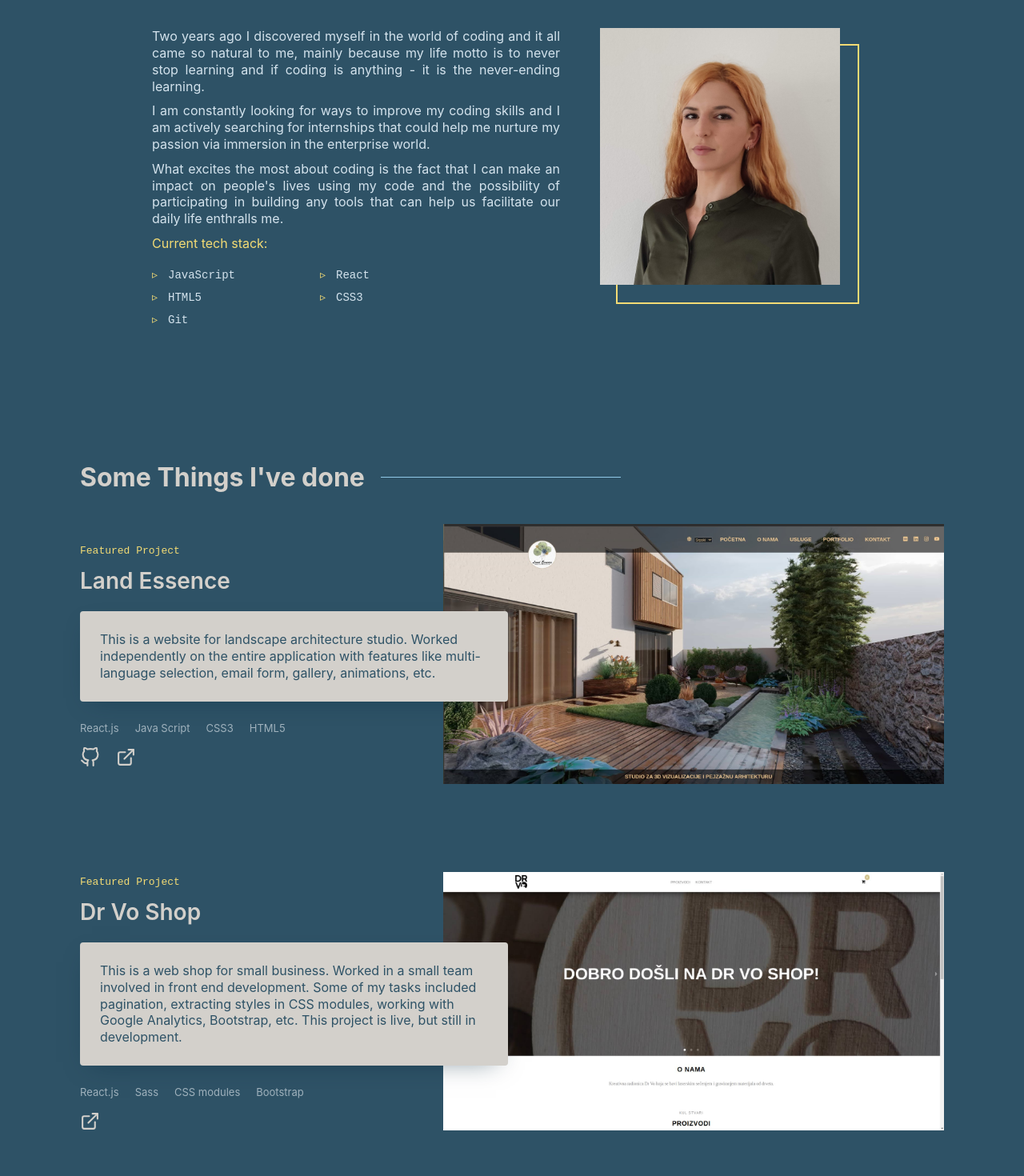
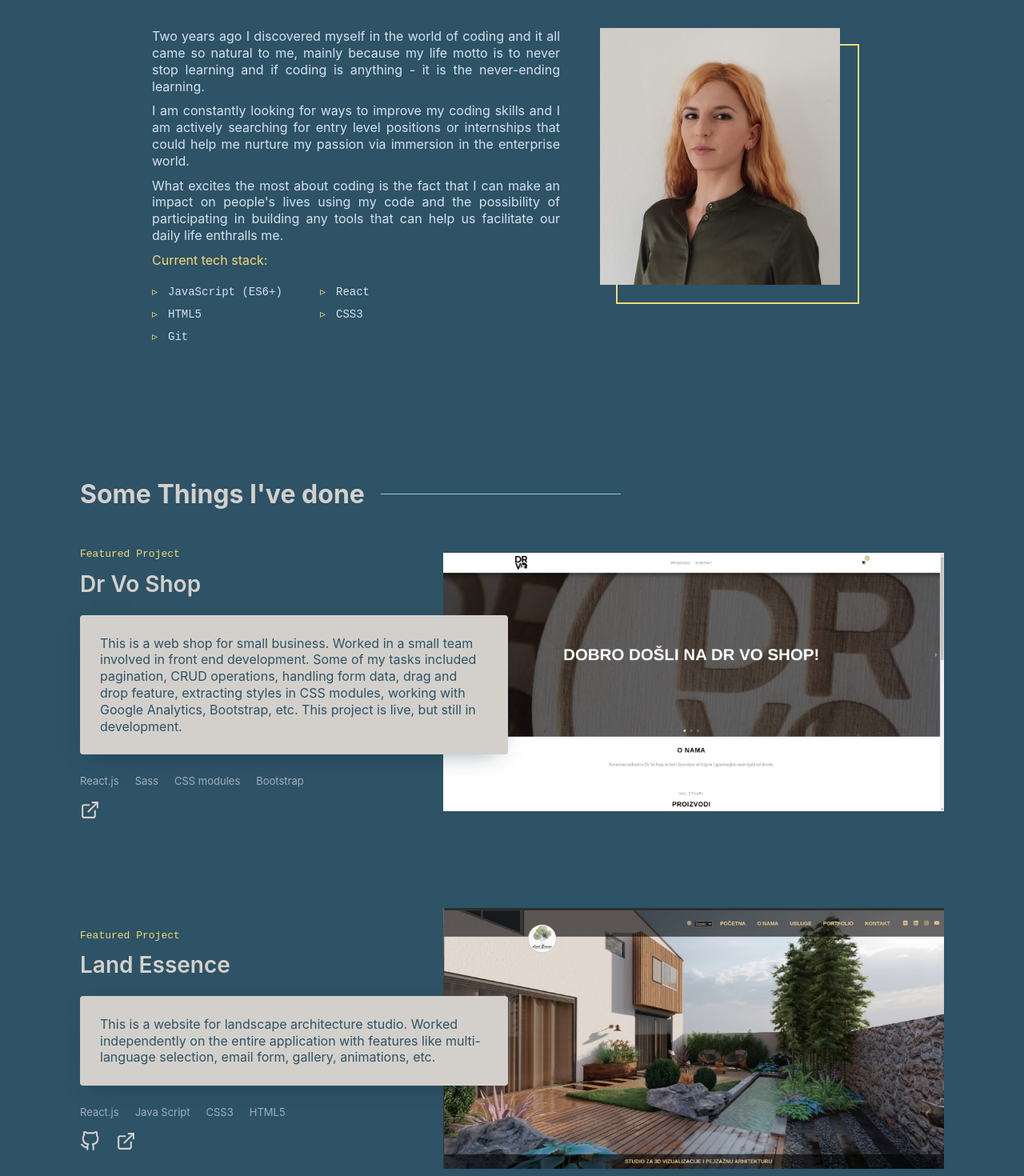
Before and after one commit to andjared/portfolio, a React (Create React App) app: page / in a window 1280 px wide. Shown: the part 1000-2470 px from the top of the page at 80% size. Built offline with nearby package versions, Linux system fonts and the light colour scheme.

Commit message:
text review

```diff
--- a/src/components/AboutMe/index.js
+++ b/src/components/AboutMe/index.js
@@ -17,8 +17,9 @@ export default function AboutMe() {
             </p>
             <p>
               I am constantly looking for ways to improve my coding skills and I
-              am actively searching for internships that could help me nurture
-              my passion via immersion in the enterprise world.
+              am actively searching for entry level positions or internships
+              that could help me nurture my passion via immersion in the
+              enterprise world.
             </p>
             <p>
               What excites the most about coding is the fact that I can make an
@@ -30,7 +31,7 @@ export default function AboutMe() {
           </div>
 
           <ul className={styles.list}>
-            <li>JavaScript</li>
+            <li>JavaScript (ES6+)</li>
             <li>React</li>
             <li>HTML5</li>
             <li>CSS3</li>
--- a/src/components/Footer/Footer.module.scss
+++ b/src/components/Footer/Footer.module.scss
@@ -7,22 +7,4 @@
   justify-content: center;
   gap: 20px;
   padding: 100px 0px 20px 0px;
-  .contact {
-    display: flex;
-    align-items: center;
-    justify-content: space-around;
-    gap: 20px;
-    .mail,
-    .phone {
-      display: flex;
-      align-items: center;
-      justify-content: center;
-      color: vars.$american-silver;
-      span {
-        display: inline-block;
-        margin-left: 8px;
-        color: vars.$slate;
-      }
-    }
-  }
 }
--- a/src/components/Footer/index.js
+++ b/src/components/Footer/index.js
@@ -1,11 +1,12 @@
 import React from "react";
-import { Mail, Phone } from "react-feather";
 import styles from "./Footer.module.scss";
 
 export default function Footer() {
   return (
     <footer className={styles.wrapper}>
-      <p>@2022 Andja Zelenbaba</p>
+      <p>
+        Created by Andja Zelenbaba <span>&copy;</span>2022
+      </p>
     </footer>
   );
 }
--- a/src/components/Intro/index.js
+++ b/src/components/Intro/index.js
@@ -17,7 +17,7 @@ export default function Intro() {
       </div>
       <div>
         <p className={styles.text}>
-          Self-taught front end developer. Currently looking for an entry level
+          Self-taught frontend developer. Currently looking for an entry level
           position or internship opportunity.
         </p>
       </div>
--- a/src/components/Projects/data.js
+++ b/src/components/Projects/data.js
@@ -1,4 +1,15 @@
 export const data = [
+  {
+    img: require("../../assets/drvo.jpg"),
+    title: "Dr Vo Shop",
+    description: `
+            This is a web shop for small business. Worked in a small team involved in front end development.
+            Some of my tasks included pagination, CRUD operations, handling form data, drag and drop feature, extracting styles in CSS modules, working with Google
+            Analytics, Bootstrap, etc. This project is live, but still in development.
+           `,
+    tech: ["React.js", "Sass", "CSS modules", "Bootstrap"],
+    web: "https://drvoshop.com/",
+  },
   {
     img: require("../../assets/landessence.jpg"),
     title: "Land Essence",
@@ -12,17 +23,4 @@ export const data = [
     github: "https://github.com/andjared/multi-language-website",
     web: "https://landessence.netlify.app/",
   },
-  {
-    img: require("../../assets/drvo.jpg"),
-    title: "Dr Vo Shop",
-    description: `
-            This is a web shop for small business. Worked in a small team involved in front end development.
-            Some of my tasks included pagination, extracting styles in CSS modules, working with Google
-            Analytics, Bootstrap, etc. This project is live, but still in development.
-           `,
-    tech: ["React.js", "Sass", "CSS modules", "Bootstrap"],
-
-    // github: "https://github.com/andjared",
-    web: "https://drvoshop.com/",
-  },
 ];
--- a/src/components/Work/index.js
+++ b/src/components/Work/index.js
@@ -47,7 +47,7 @@ export default function Work() {
           </h3>
           <p className={styles.range}>October 2016 - June 2017</p>
           <ul>
-            <li>Client communication, business correspondence,</li>
+            <li>Client communication, business correspondence</li>
             <li>Contracts and billing</li>
             <li>Office supplies procurement</li>
           </ul>
```
